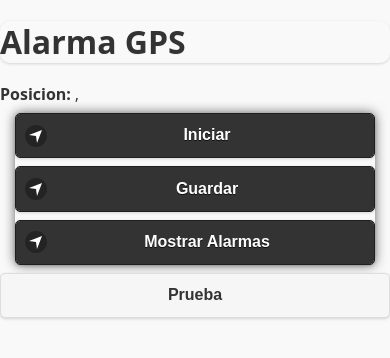
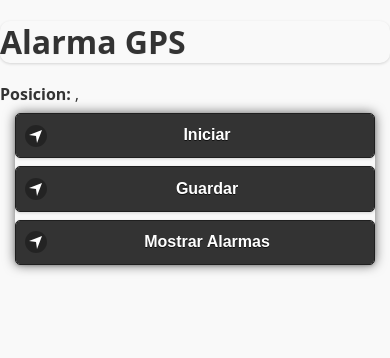
Before and after one commit to LeonMarchetti/SinTituloGPS, a website: page www/index.html in a window 390 px wide. Drawn offline with Linux system fonts and the light colour scheme; some packages are replaced by stand-ins of ours.

Commit message:
Saqué el botón de prueba

```diff
--- a/www/index.html
+++ b/www/index.html
@@ -69,7 +69,7 @@
             </table>
         </div>
 
-        <button id="btnPrueba" style="width: 100%">Prueba</button>
+        <!-- <button id="btnPrueba" style="width: 100%">Prueba</button> -->
     </div>
 
     <script src="js/jquery.min.js"></script>
--- a/www/js/index.js
+++ b/www/js/index.js
@@ -357,8 +357,6 @@ function iniciarWatch()
     $("#btnIniciar").hide();
     $("#btnDetener").show();
 
-    console.log("app.ids: " + JSON.stringify(app.ids));
-
     app.watchID = navigator.geolocation.watchPosition(
         onWatchPosition,
         onWatchPositionError,
@@ -400,7 +398,7 @@ $(document).ready(() =>
 	    $("#btnGuardarCancelar").click(cancelarGuardarAlarma);
 	    $("#btnGuardarGuardar").click(guardarAlarma);
 
-	    /* Prueba: */
+	    /* Prueba: *
 	    $("#btnPrueba").click(() =>
 	    {
 	        // Limpiar lista de ids en caché:
```
